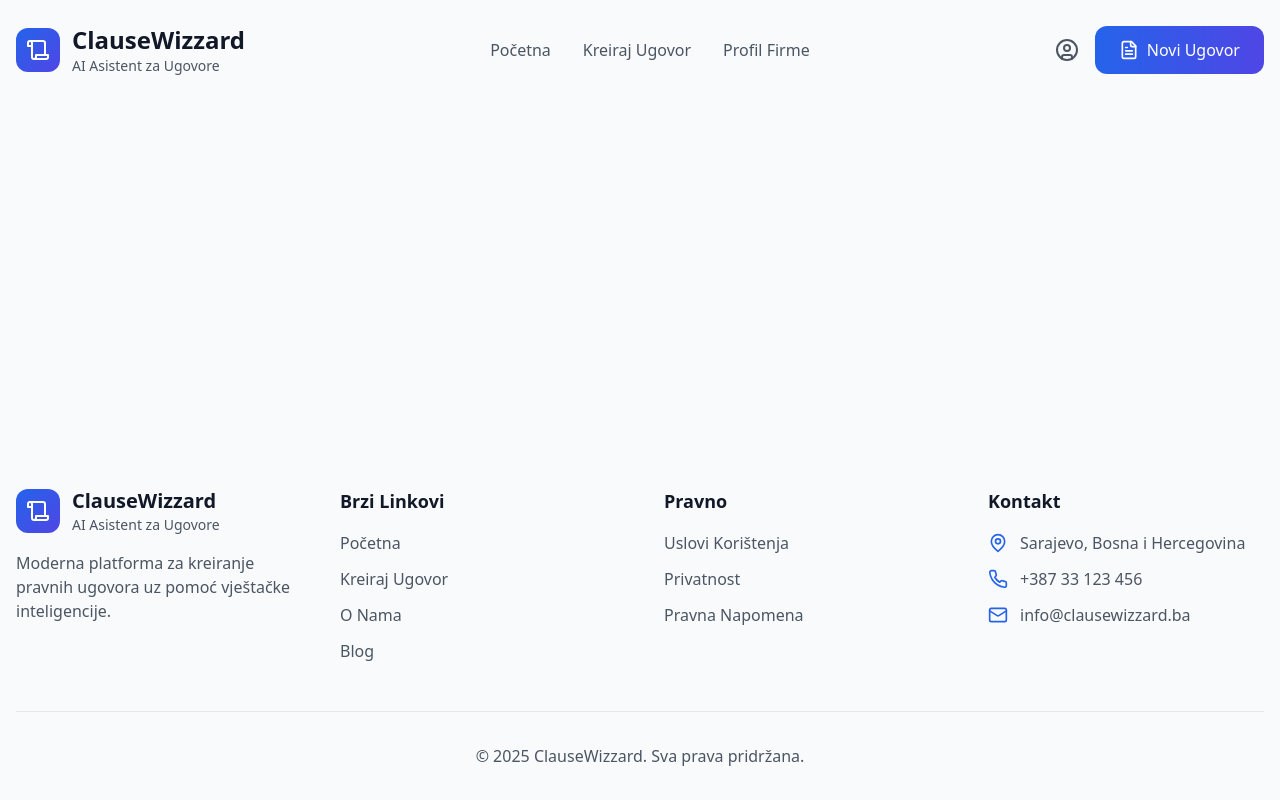
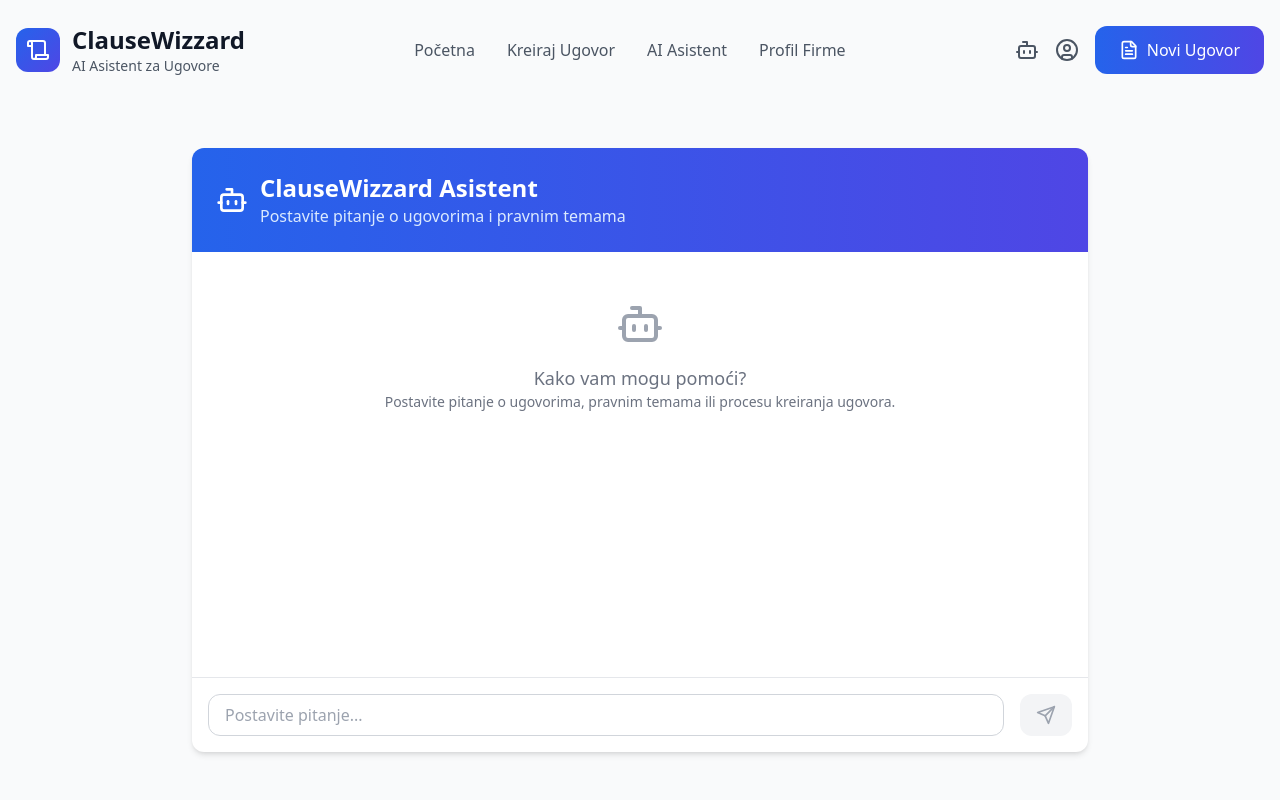
Before and after one commit to aawad1/clauseWizard, a React (Vite) app: page /assistant in a window 1280 px wide. Shown: the top 800 px of the page. Built offline with nearby package versions, Linux system fonts and the light colour scheme; what @react-pdf/renderer would draw is missing.

Commit message:
add assistant page

```diff
--- a/src/App.tsx
+++ b/src/App.tsx
@@ -1,9 +1,11 @@
+import React from 'react';
 import { BrowserRouter as Router, Routes, Route } from 'react-router-dom';
 import Layout from './components/Layout';
 import HomePage from './pages/HomePage';
 import ContractFormPage from './pages/ContractFormPage';
 import PreviewPage from './pages/PreviewPage';
 import ProfilePage from './pages/ProfilePage';
+import AssistantPage from './pages/AssistantPage';
 
 function App() {
   return (
@@ -14,6 +16,7 @@ function App() {
             <Route path="/create" element={<ContractFormPage />} />
             <Route path="/preview" element={<PreviewPage />} />
             <Route path="/profile" element={<ProfilePage />} />
+            <Route path="/assistant" element={<AssistantPage />} />
           </Routes>
         </Layout>
       </Router>
--- a/src/components/Header.tsx
+++ b/src/components/Header.tsx
@@ -1,6 +1,6 @@
 import React from 'react';
 import { Link } from 'react-router-dom';
-import { Scroll, FileText, UserCircle } from 'lucide-react';
+import { Scroll, FileText, UserCircle, Bot } from 'lucide-react';
 
 const Header: React.FC = () => {
   return (
@@ -24,12 +24,18 @@ const Header: React.FC = () => {
               <Link to="/create" className="text-gray-600 hover:text-blue-600 transition-colors">
                 Kreiraj Ugovor
               </Link>
+              <Link to="/assistant" className="text-gray-600 hover:text-blue-600 transition-colors">
+                AI Asistent
+              </Link>
               <Link to="/profile" className="text-gray-600 hover:text-blue-600 transition-colors">
                 Profil Firme
               </Link>
             </nav>
 
             <div className="flex items-center space-x-4">
+              <Link to="/assistant" className="text-gray-600 hover:text-blue-600 transition-colors">
+                <Bot className="h-6 w-6" />
+              </Link>
               <Link to="/profile" className="text-gray-600 hover:text-blue-600 transition-colors">
                 <UserCircle className="h-6 w-6" />
               </Link>
--- /dev/null
+++ b/src/pages/AssistantPage.tsx
@@ -0,0 +1,139 @@
+import React, { useState, useRef, useEffect } from 'react';
+import { Send, Bot, User } from 'lucide-react';
+
+interface Message {
+    role: 'assistant' | 'user';
+    content: string;
+}
+
+const AssistantPage: React.FC = () => {
+    const [messages, setMessages] = useState<Message[]>([]);
+    const [input, setInput] = useState('');
+    const [isLoading, setIsLoading] = useState(false);
+    const messagesEndRef = useRef<HTMLDivElement>(null);
+
+    const scrollToBottom = () => {
+        messagesEndRef.current?.scrollIntoView({ behavior: "smooth" });
+    };
+
+    useEffect(() => {
+        scrollToBottom();
+    }, [messages]);
+
+    const handleSubmit = async (e: React.FormEvent) => {
+        e.preventDefault();
+        if (!input.trim() || isLoading) return;
+
+        const userMessage = input.trim();
+        setInput('');
+        setMessages(prev => [...prev, { role: 'user', content: userMessage }]);
+        setIsLoading(true);
+
+        // Simulate AI response - Replace this with actual API call
+        setTimeout(() => {
+            setMessages(prev => [...prev, {
+                role: 'assistant',
+                content: 'Trenutno sam u demo modu i ne mogu dati stvarni odgovor. Molimo kontaktirajte administratora za pristup pravoj verziji asistenta.'
+            }]);
+            setIsLoading(false);
+        }, 1000);
+    };
+
+    return (
+        <div className="max-w-4xl mx-auto">
+            <div className="bg-white rounded-xl shadow-md overflow-hidden">
+                <div className="p-6 bg-gradient-to-r from-blue-600 to-indigo-600">
+                    <div className="flex items-center space-x-3 text-white">
+                        <Bot className="h-8 w-8" />
+                        <div>
+                            <h1 className="text-2xl font-bold">ClauseWizzard Asistent</h1>
+                            <p className="text-blue-100">Postavite pitanje o ugovorima i pravnim temama</p>
+                        </div>
+                    </div>
+                </div>
+
+                <div className="h-[500px] flex flex-col">
+                    <div className="flex-1 overflow-y-auto p-4 space-y-4">
+                        {messages.length === 0 && (
+                            <div className="text-center text-gray-500 mt-8">
+                                <Bot className="h-12 w-12 mx-auto mb-4 text-gray-400" />
+                                <p className="text-lg font-medium">Kako vam mogu pomoći?</p>
+                                <p className="text-sm">Postavite pitanje o ugovorima, pravnim temama ili procesu kreiranja ugovora.</p>
+                            </div>
+                        )}
+
+                        {messages.map((message, index) => (
+                            <div
+                                key={index}
+                                className={`flex items-start space-x-3 ${
+                                    message.role === 'assistant' ? 'justify-start' : 'justify-end'
+                                }`}
+                            >
+                                {message.role === 'assistant' && (
+                                    <div className="flex-shrink-0 bg-blue-600 rounded-lg p-2">
+                                        <Bot className="h-5 w-5 text-white" />
+                                    </div>
+                                )}
+                                <div
+                                    className={`rounded-2xl px-4 py-2 max-w-[80%] ${
+                                        message.role === 'assistant'
+                                            ? 'bg-gray-100 text-gray-800'
+                                            : 'bg-blue-600 text-white'
+                                    }`}
+                                >
+                                    {message.content}
+                                </div>
+                                {message.role === 'user' && (
+                                    <div className="flex-shrink-0 bg-blue-700 rounded-lg p-2">
+                                        <User className="h-5 w-5 text-white" />
+                                    </div>
+                                )}
+                            </div>
+                        ))}
+                        {isLoading && (
+                            <div className="flex items-center space-x-3">
+                                <div className="flex-shrink-0 bg-blue-600 rounded-lg p-2">
+                                    <Bot className="h-5 w-5 text-white" />
+                                </div>
+                                <div className="bg-gray-100 rounded-2xl px-4 py-2">
+                                    <div className="flex space-x-2">
+                                        <div className="w-2 h-2 bg-gray-400 rounded-full animate-bounce" style={{ animationDelay: '0ms' }}></div>
+                                        <div className="w-2 h-2 bg-gray-400 rounded-full animate-bounce" style={{ animationDelay: '150ms' }}></div>
+                                        <div className="w-2 h-2 bg-gray-400 rounded-full animate-bounce" style={{ animationDelay: '300ms' }}></div>
+                                    </div>
+                                </div>
+                            </div>
+                        )}
+                        <div ref={messagesEndRef} />
+                    </div>
+
+                    <form onSubmit={handleSubmit} className="p-4 border-t">
+                        <div className="flex space-x-4">
+                            <input
+                                type="text"
+                                value={input}
+                                onChange={(e) => setInput(e.target.value)}
+                                placeholder="Postavite pitanje..."
+                                className="flex-1 px-4 py-2 border border-gray-300 rounded-xl focus:outline-none focus:ring-2 focus:ring-blue-500 focus:border-transparent"
+                                disabled={isLoading}
+                            />
+                            <button
+                                type="submit"
+                                disabled={isLoading || !input.trim()}
+                                className={`px-4 py-2 rounded-xl flex items-center justify-center transition-colors ${
+                                    isLoading || !input.trim()
+                                        ? 'bg-gray-100 text-gray-400 cursor-not-allowed'
+                                        : 'bg-blue-600 text-white hover:bg-blue-700'
+                                }`}
+                            >
+                                <Send className="h-5 w-5" />
+                            </button>
+                        </div>
+                    </form>
+                </div>
+            </div>
+        </div>
+    );
+};
+
+export default AssistantPage;
```
Also changed, not shown: src/pages/HomePage.tsx (indentation only). Lines whose indentation alone changed are shown as unchanged.
